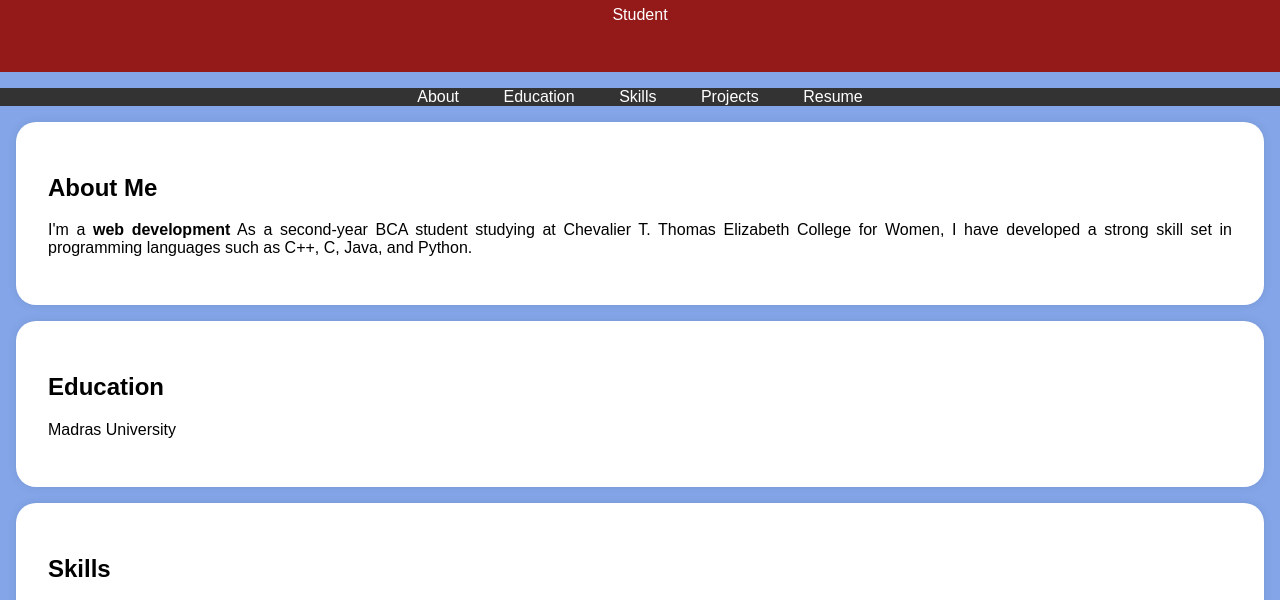
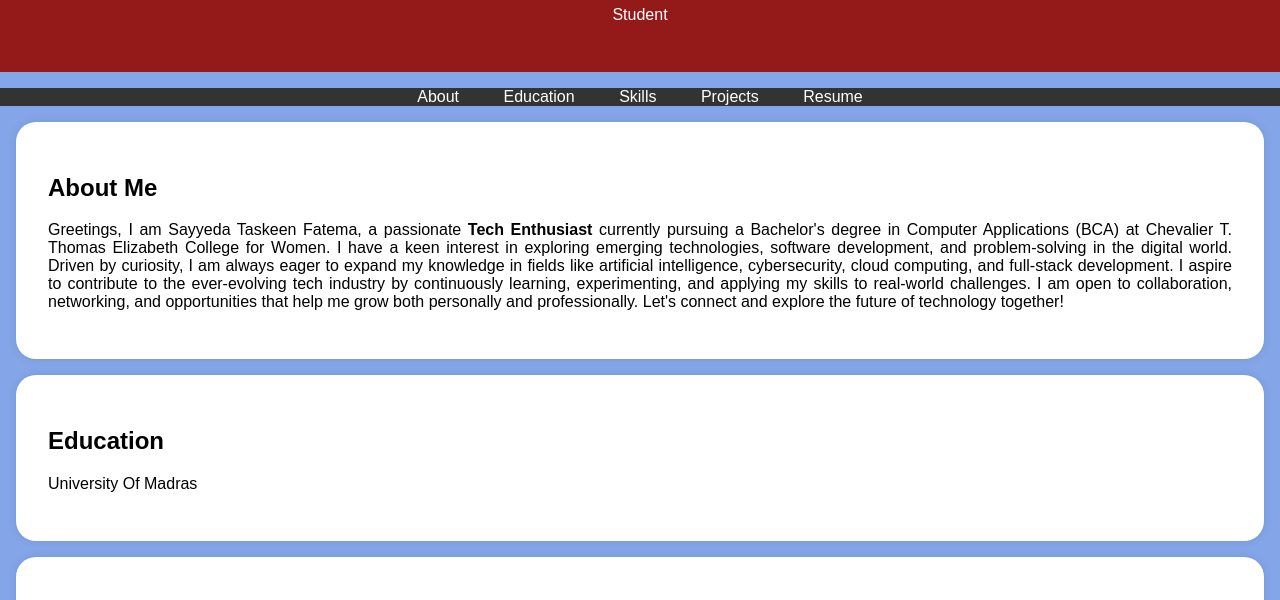
Before and after one commit to SayyedaTaskeen25/digitalPortfolio, a plain HTML site: page index.html in a window 1280 px wide. Shown: the part 125-725 px from the top of the page. Drawn offline with Linux system fonts and the light colour scheme.

Commit message:
Update index.html

```diff
--- a/index.html
+++ b/index.html
@@ -115,7 +115,11 @@
     <section id="About">
         <div class="section-content">
             <h2>About Me</h2>
-            <p>I'm a <b>web development</b> As a second-year BCA student studying at Chevalier T. Thomas Elizabeth College for Women, I have developed a strong skill set in programming languages such as C++, C, Java, and Python.</p>
+            <p>Greetings,
+I am Sayyeda Taskeen Fatema, a passionate <b>Tech Enthusiast</b> currently pursuing a Bachelor's degree in Computer Applications (BCA) at Chevalier T. Thomas Elizabeth College for Women. I have a keen interest in exploring emerging technologies, software development, and problem-solving in the digital world.
+Driven by curiosity, I am always eager to expand my knowledge in fields like artificial intelligence, cybersecurity, cloud computing, and full-stack development. I aspire to contribute to the ever-evolving tech industry by continuously learning, experimenting, and applying my skills to real-world challenges.
+
+I am open to collaboration, networking, and opportunities that help me grow both personally and professionally. Let's connect and explore the future of technology together!</p>
 
         </div>
     </section>
@@ -123,7 +127,7 @@
     <section id="Education">
         <div class="section-content">
             <h2>Education</h2>
-            <p>Madras University</p>
+            <p>University Of Madras</p>
 
 
         </div>
```
